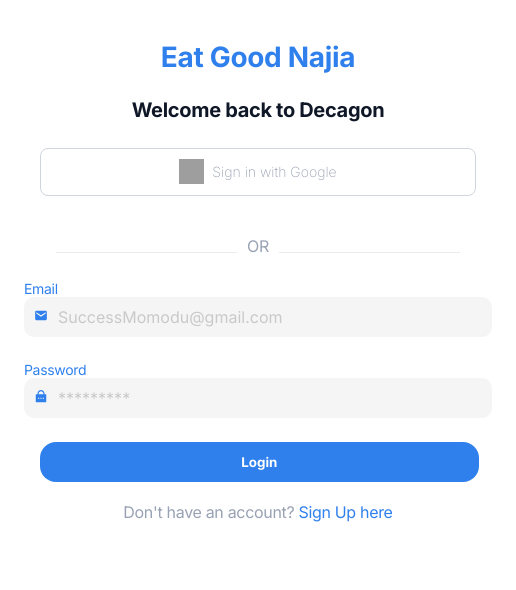
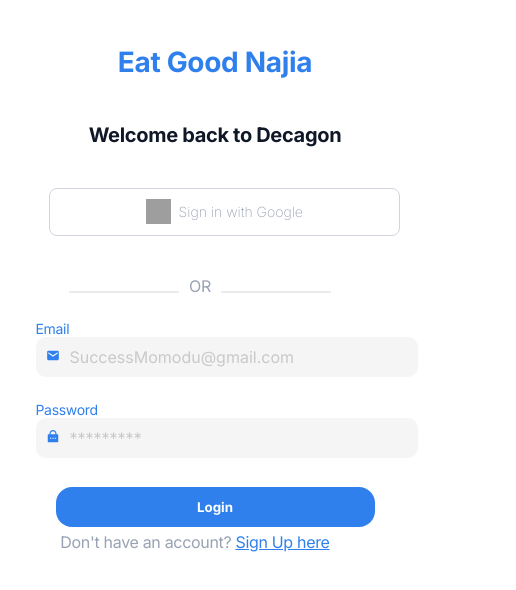
Before and after one commit to favourdan/EatGood-Naija-FE, a React (Vite) app: page /login in a window 390 px wide. Shown: the top 590 px of the page, 516 px wide, since content can reach past the window. Built offline with nearby package versions, Linux system fonts and the light colour scheme; grey boxes are pictures that could not be loaded.

Commit message:
added toasify feature and refactored the media query

```diff
--- a/package.json
+++ b/package.json
@@ -16,10 +16,13 @@
     "react-dom": "^18.2.0",
     "react-icons": "^5.0.1",
     "react-loading-spin": "^2.1.9",
+    "react-phone-input-2": "^2.15.1",
     "react-router-dom": "^6.22.0",
+    "react-select": "^5.8.0",
     "react-toastify": "^10.0.4"
   },
   "devDependencies": {
+    "@iconify-icon/react": "^2.0.1",
     "@types/react": "^18.2.43",
     "@types/react-dom": "^18.2.17",
     "@vitejs/plugin-react": "^4.2.1",
--- a/src/App.jsx
+++ b/src/App.jsx
@@ -4,7 +4,7 @@
 import Login from './pages/Login/Login.jsx'
 import { Route, Routes } from 'react-router-dom'
 import Token from './pages/Register/token.jsx'
-// import ToastBtn from './pages/Register/ToastBtn.jsx'
+import CountryFlag from './component/CountryFlag.jsx'
 function App() {
   return (
     <div className='App'>
@@ -12,7 +12,7 @@
         <Route path="/register" element={<Register />} />
         <Route path="/login" element={<Login />} />
         <Route path="/token" element={<Token />} />
-        {/* <Route path="/toast" element={<ToastBtn />} /> */}
+        <Route path="/flag" element={<CountryFlag />} />
       </Routes>
 
 
--- /dev/null
+++ b/src/component/CountryFlag.jsx
@@ -0,0 +1,8 @@
+import React from 'react';
+import { Icon } from '@iconify-icon/react';
+const CountryFlag =()=>{
+    return(
+        <Icon icon="flagpack:gb-ukm" />
+)
+}
+export default CountryFlag;
--- a/src/pages/Login/Login.jsx
+++ b/src/pages/Login/Login.jsx
@@ -14,41 +14,16 @@
     const loginData = {
         email: '',
         password: '',
-
-        isEmailValid: false,
-        isPasswordValid: false,
-
-        isEmailEmpty: true,
-        isPasswordEmpty: true
     }
 
     const [login, setLogin] = useState(loginData);
     const [loading , setLoading] = useState(false);
     const navigate = useNavigate();
 
-    const handleLoginChange = (e, valid) => {
-        const value = e.target.value;
-        switch (valid) {
-            case "email":
-                if (value.length === 0) return setLogin({ ...login, email: value, isEmailValid: true, isEmailEmpty: true })
-                if (value.length > 1) return setLogin({ ...login, email: value, isEmailValid: true, isEmailEmpty: false })
-                return setLogin({ ...login, email: value, isEmailValid: false, isEmailEmpty: false })
-
-            case "password":
-                if (value.length === 0) return setLogin({ ...login, password: value, isPasswordValid: true, isEmailEmpty: true })
-                if (value.length > 1) return setLogin({ ...login, password: value, isEmailValid: true, isEmailEmpty: false })
-                return setLogin({ ...login, password: value, isPasswordValid: false, isPasswordEmpty: false })
-
-
-                default: return login
-
-        }
-
+    const handleLoginChange = (e) => {
+         setLogin({...login,[e.target.name]:e.target.value})
     }
-    const { email, password, isEmailEmpty, isPasswordEmpty, isEmailValid, isPasswordValid } = login
-
-    const fieldsValidation = isEmailValid && !isEmailEmpty
-        && isPasswordValid && !isPasswordEmpty
+    const { email, password } = login
 
     const handleLoginSubmit = async (e) => {
         e.preventDefault();
@@ -82,7 +57,7 @@
                     email: '',
                     password: ''
                 })
-                notifyError("Internal Server Error. Registration Failed!")
+                notifyError("Registration Failed!")
             })
 
     }
@@ -110,8 +85,7 @@
                     <label htmlFor="fullName" className="register-form-login">Email
                         <div className="input-container-login">
                             <span className="icon-login"><BiSolidEnvelope /></span>
-                            <input type="text" name="email" value={email} onChange={(e) => handleLoginChange(e, "email")} placeholder="SuccessMomodu@gmail.com" />
-                            { isEmailValid || (!isEmailEmpty && <p className="sentence-registration">Email does not match the required format</p>)}
+                            <input type="text" name="email" value={email} onChange={handleLoginChange} placeholder="SuccessMomodu@gmail.com" />
 
                         </div>
                     </label>
@@ -119,15 +93,14 @@
                     <label htmlFor="fullName" className="register-form-login">Password
                         <div className="input-container-login">
                             <span className="icon-login"><RiLockPasswordFill /></span>
-                            <input type="text" name="password" value={password} onChange={(e) => handleLoginChange(e , "password")} placeholder="********* " />
-                            { isPasswordValid || (!isPasswordEmpty && <p className="sentence-registration">Password length should be greater than seven</p>)}
+                            <input type="text" name="password" value={password} onChange={handleLoginChange} placeholder="********* " />
 
                         </div>
                     </label>
 
 
-                    <button type="submit" className={fieldsValidation ? "login-button-login": "login-button-login" }>
-                        {loading ? <LoadingSpin size="40px" color="white" numberOfRotationsInAnimation={3} /> :
+                    <button type="submit" className={"login-button-login" }>
+                        {loading ? <LoadingSpin size="30px" color="white" numberOfRotationsInAnimation={3} /> :
                         <h4>Login</h4>}
                     </button>
                 </form>
--- a/src/pages/Login/login.css
+++ b/src/pages/Login/login.css
@@ -173,8 +173,77 @@
 
 .link-login{
     color: #2F80ED;
-    text-decoration: none;
 }
 .sentence-registration{
     color: red
 }
+@media (max-width: 1000px) {
+    .register-section-login{
+        grid-template-columns: 1fr;
+    }
+
+    .left-register-section-login {
+        display: none;
+    }
+
+    .right-register-section-login {
+        width: 100%;
+        display: flex;
+        flex-direction: column;
+        align-items: center;
+        box-sizing: border-box;
+
+    }
+
+    .register-form-login{
+        width: 100%;
+        box-sizing: border-box;
+        margin-left: 0;
+    }
+
+    .title-login {
+        align-items: center;
+        padding: 5px 0 15px 40px;
+    }
+
+    .second-title-login {
+        align-items: center;
+        padding: 5px 0 15px 40px;
+    }
+
+    .register-form-login input {
+        width: 120%;
+        box-sizing: border-box;
+
+    }
+
+    .div-option-login {
+        display: flex;
+        align-items: center;
+        justify-content: center;
+        color: #98A2B3;
+        margin: none;
+    }
+
+    .VI-login{
+        border: 2px solid #EAEBEC;
+        width: 110px;
+        height: 15px;
+        border-top: none;
+        border-right: none;
+        border-left: none;
+        margin-left: 10px;
+    }
+
+    .login-button-login{
+        width: 100%;
+        margin: 5px 20px;
+    }
+
+    .transparent-btn.btn-signup-login{
+        width: 120%;
+        padding: 5px 15px;
+        margin-bottom: 0;
+
+    }
+}
--- a/src/pages/Register/register.css
+++ b/src/pages/Register/register.css
@@ -131,10 +131,21 @@
     padding-left: 32px;
     font-size: large;
 }
+.register-form .phone-input  {
+    background-color: #F5F5F5;
+    width: 100%;
+    height: 35px;
+    border-radius: 10px;
+    border: 2px solid transparent;
+    padding-left: 32px;
+    font-size: large;
+}
 
 .register-form .input-container {
     position: relative;
 }
+
+
 
 .register-form .icon {
     position: absolute;
@@ -162,6 +173,7 @@
     border-radius: 16px;
     border: 2px solid transparent;
     margin-bottom: 20px;
+    cursor: pointer;
 }
 
 .sign-in-link {
@@ -172,21 +184,25 @@
 
 .sign-in-link a {
     color: #2F80ED;
-    text-decoration: none;
 
 }
-.new{
+
+.new {
     color: #2F80ED;
     display: flex;
 
 }
 
- .radio-btn-gender{
+.radio-btn-gender {
     margin-bottom: 30px;
     gap: 10px;
+
 }
 
-#radio-btn{
+
+
+
+#radio-btn {
     display: flex;
     flex-direction: row;
     gap: 10px;
@@ -200,14 +216,17 @@
     gap: 10px;
     margin-top: 10px;
 }
-.register-form .input-valid {
-    border: 1px solid #2F80ED ;
-}
-.register-form .input-error {
-    border: 1px solid red;
+
+.password-btn {
+    position: absolute;
+    right: 10px;
+    top: 30%;
+    font-size: 20px;
+    transform: translateX(-20%);
 
 }
-.register-sentence{
+
+.register-sentence {
     color: red
 }
 
@@ -234,11 +253,13 @@
         box-sizing: border-box;
         margin-left: 0;
     }
-    .title{
+
+    .title {
         align-items: center;
         padding: 5px 0 15px 40px;
     }
-    .second-title{
+
+    .second-title {
         align-items: center;
         padding: 5px 0 15px 40px;
     }
@@ -248,16 +269,18 @@
         box-sizing: border-box;
 
     }
-    .div-option{
+
+    .div-option {
         display: flex;
         align-items: center;
         justify-content: center;
         color: #98A2B3;
-        margin:  none;
+        margin: none;
     }
+
     .VI {
         border: 2px solid #EAEBEC;
-        width: 110px; /* Adjust the width of the lines */
+        width: 110px;
         height: 15px;
         border-top: none;
         border-right: none;
@@ -265,10 +288,11 @@
         margin-left: 10px;
     }
 
-    .login-button{
+    .login-button {
         width: 100%;
         margin: 5px 20px;
     }
+
     .transparent-btn.btn-signup {
         width: 120%;
         padding: 5px 15px;
```
Also changed, not shown: src/pages/Register/Register.jsx (+40 -32 lines), src/pages/Register/ToastBtn.jsx (deleted, +0 -15 lines), 1 other file (tests, documents, lock files or other folders).
